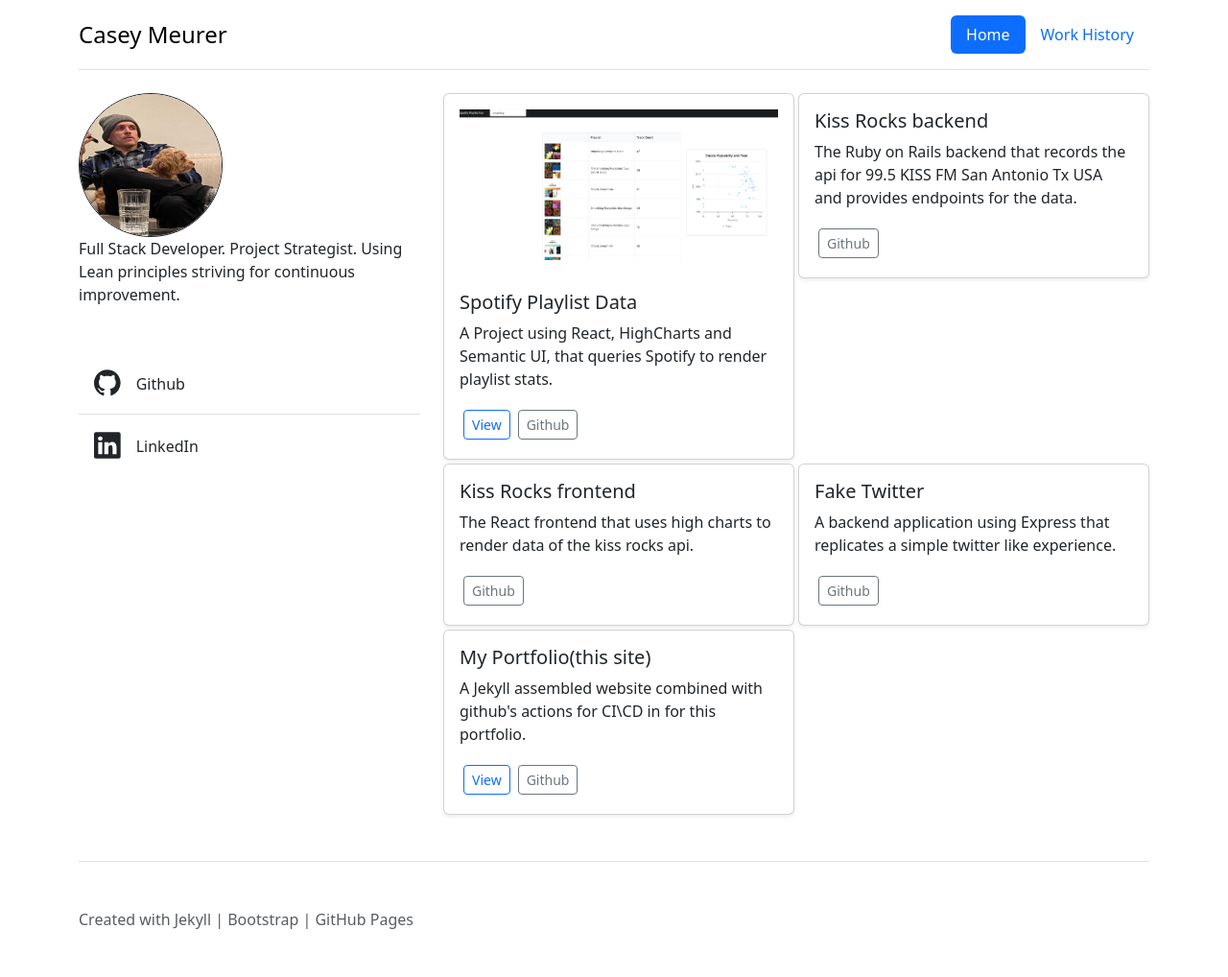
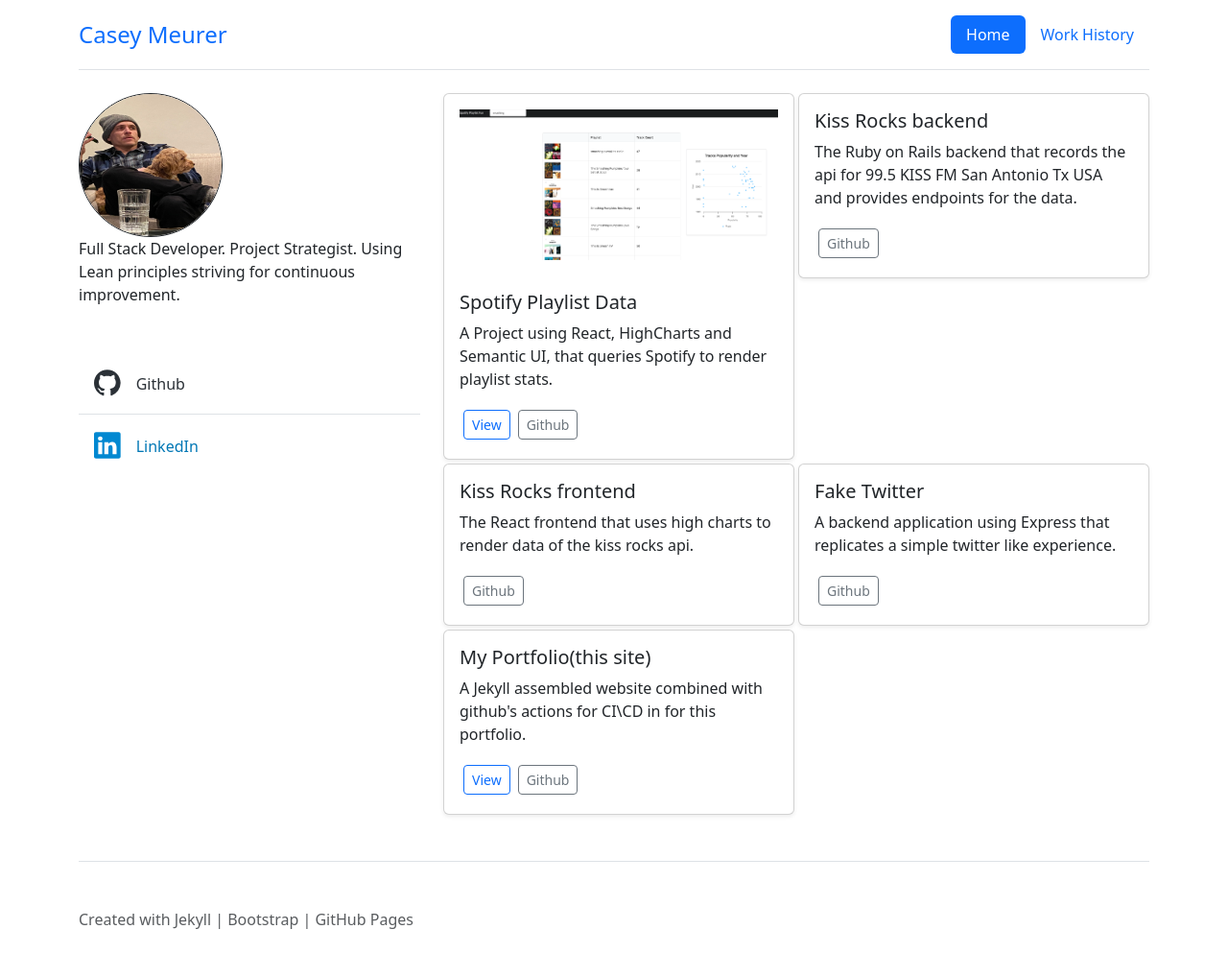
Before and after one commit to Meerkat81/my_portfolio, a Jekyll site: the page built from index.html, in a window 1280 px wide. Shown: the whole page at 96% size. Built offline with Jekyll 4.4.1, drawn with Linux system fonts in a browser that asks for light colours.

Commit message:
add some styling to front page

```diff
--- a/_includes/header.html
+++ b/_includes/header.html
@@ -3,7 +3,7 @@
     href="/index"
     class="d-flex align-items-center mb-3 mb-md-0 me-md-auto link-body-emphasis text-decoration-none"
   >
-    <span class="me-3 fs-4">Casey Meurer</span>
+    <span class="me-3 fs-4 text-primary">Casey Meurer</span>
   </a>
 
   <ul class="nav nav-pills">
--- a/assets/css/style.css
+++ b/assets/css/style.css
@@ -12,6 +12,14 @@
   border-width: 1px;
 }
 
+.linkedin {
+  color: #0077b5;
+}
+
+.github {
+  color: #2b3137;
+}
+
 * {
   list-style: none;
 }
--- a/index.html
+++ b/index.html
@@ -25,12 +25,13 @@
           viewBox="0 0 16 16"
         >
           <path
+            fill="#2b3137"
             d="M8 0C3.58 0 0 3.58 0 8c0 3.54 2.29 6.53 5.47 7.59.4.07.55-.17.55-.38 0-.19-.01-.82-.01-1.49-2.01.37-2.53-.49-2.69-.94-.09-.23-.48-.94-.82-1.13-.28-.15-.68-.52-.01-.53.63-.01 1.08.58 1.23.82.72 1.21 1.87.87 2.33.66.07-.52.28-.87.51-1.07-1.78-.2-3.64-.89-3.64-3.95 0-.87.31-1.59.82-2.15-.08-.2-.36-1.02.08-2.12 0 0 .67-.21 2.2.82.64-.18 1.32-.27 2-.27.68 0 1.36.09 2 .27 1.53-1.04 2.2-.82 2.2-.82.44 1.1.16 1.92.08 2.12.51.56.82 1.27.82 2.15 0 3.07-1.87 3.75-3.65 3.95.29.25.54.73.54 1.48 0 1.07-.01 1.93-.01 2.2 0 .21.15.46.55.38A8.012 8.012 0 0 0 16 8c0-4.42-3.58-8-8-8z"
           ></path>
         </svg>
         <div class="d-flex gap-2 w-100 justify-content-between">
           <div>
-            <h6 class="mb-0 mt-2">Github</h6>
+            <h6 class="mb-0 mt-2 github">Github</h6>
           </div>
         </div>
       </a>
@@ -49,12 +50,13 @@
           viewBox="0 0 16 16"
         >
           <path
+            fill="#0288D1"
             d="M0 1.146C0 .513.526 0 1.175 0h13.65C15.474 0 16 .513 16 1.146v13.708c0 .633-.526 1.146-1.175 1.146H1.175C.526 16 0 15.487 0 14.854V1.146zm4.943 12.248V6.169H2.542v7.225h2.401zm-1.2-8.212c.837 0 1.358-.554 1.358-1.248-.015-.709-.52-1.248-1.342-1.248-.822 0-1.359.54-1.359 1.248 0 .694.521 1.248 1.327 1.248h.016zm4.908 8.212V9.359c0-.216.016-.432.08-.586.173-.431.568-.878 1.232-.878.869 0 1.216.662 1.216 1.634v3.865h2.401V9.25c0-2.22-1.184-3.252-2.764-3.252-1.274 0-1.845.7-2.165 1.193v.025h-.016a5.54 5.54 0 0 1 .016-.025V6.169h-2.4c.03.678 0 7.225 0 7.225h2.4z"
           ></path>
         </svg>
         <div class="d-flex gap-2 w-100 justify-content-between">
           <div>
-            <h6 class="mb-0 mt-2">LinkedIn</h6>
+            <h6 class="mb-0 mt-2 linkedin">LinkedIn</h6>
           </div>
         </div>
       </a>
```
